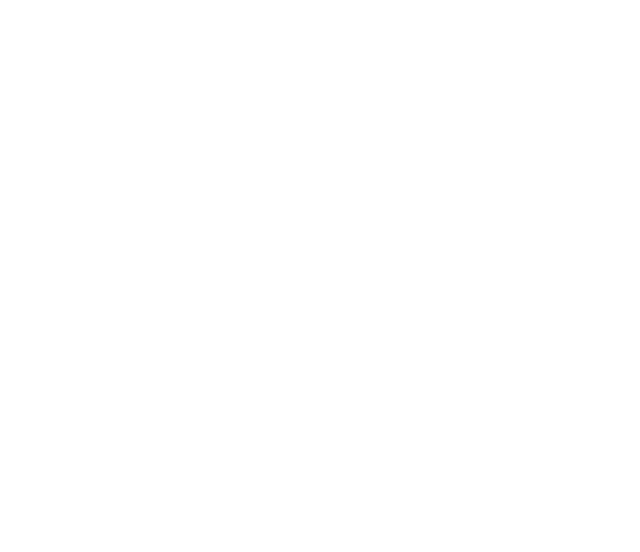
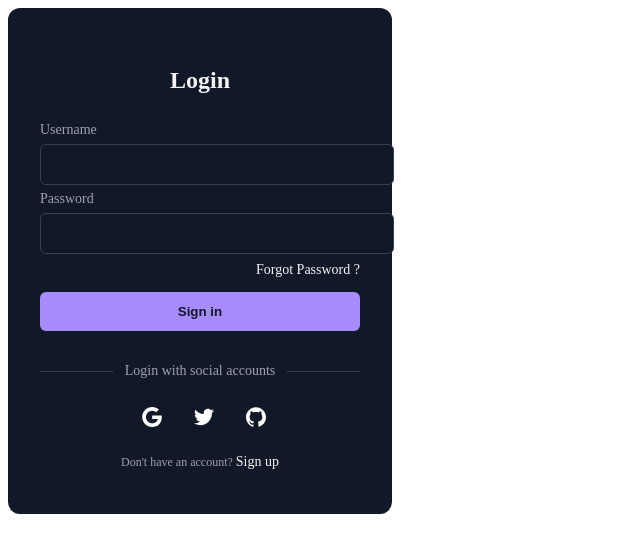
Before and after one commit to JasaroskaAdrian/M321_Chat-App, a website: page app/Client/Views/login.html in a window 1280 px wide. Shown: the whole page, without its empty margins (0-640 px from the left). Drawn offline with Linux system fonts and the light colour scheme.

Commit message:
server.js updated, its not working quite right yet, for some reason its not working but its probably a very dumb error that i am just overseeing, i finished the designing of the login page and included vanilla css into this Project and im trying to make it work with the express server

```diff
--- /dev/null
+++ b/App/Client/Styles/login.css
@@ -0,0 +1,122 @@
+/* From Uiverse.io by Yaya12085 */
+.form-container {
+    width: 320px;
+    border-radius: 0.75rem;
+    background-color: rgba(17, 24, 39, 1);
+    padding: 2rem;
+    color: rgba(243, 244, 246, 1);
+  }
+
+  .title {
+    text-align: center;
+    font-size: 1.5rem;
+    line-height: 2rem;
+    font-weight: 700;
+  }
+
+  .form {
+    margin-top: 1.5rem;
+  }
+
+  .input-group {
+    margin-top: 0.25rem;
+    font-size: 0.875rem;
+    line-height: 1.25rem;
+  }
+
+  .input-group label {
+    display: block;
+    color: rgba(156, 163, 175, 1);
+    margin-bottom: 4px;
+  }
+
+  .input-group input {
+    width: 100%;
+    border-radius: 0.375rem;
+    border: 1px solid rgba(55, 65, 81, 1);
+    outline: 0;
+    background-color: rgba(17, 24, 39, 1);
+    padding: 0.75rem 1rem;
+    color: rgba(243, 244, 246, 1);
+  }
+
+  .input-group input:focus {
+    border-color: rgba(167, 139, 250);
+  }
+
+  .forgot {
+    display: flex;
+    justify-content: flex-end;
+    font-size: 0.75rem;
+    line-height: 1rem;
+    color: rgba(156, 163, 175,1);
+    margin: 8px 0 14px 0;
+  }
+
+  .forgot a,.signup a {
+    color: rgba(243, 244, 246, 1);
+    text-decoration: none;
+    font-size: 14px;
+  }
+
+  .forgot a:hover, .signup a:hover {
+    text-decoration: underline rgba(167, 139, 250, 1);
+  }
+
+  .sign {
+    display: block;
+    width: 100%;
+    background-color: rgba(167, 139, 250, 1);
+    padding: 0.75rem;
+    text-align: center;
+    color: rgba(17, 24, 39, 1);
+    border: none;
+    border-radius: 0.375rem;
+    font-weight: 600;
+  }
+
+  .social-message {
+    display: flex;
+    align-items: center;
+    padding-top: 1rem;
+  }
+
+  .line {
+    height: 1px;
+    flex: 1 1 0%;
+    background-color: rgba(55, 65, 81, 1);
+  }
+
+  .social-message .message {
+    padding-left: 0.75rem;
+    padding-right: 0.75rem;
+    font-size: 0.875rem;
+    line-height: 1.25rem;
+    color: rgba(156, 163, 175, 1);
+  }
+
+  .social-icons {
+    display: flex;
+    justify-content: center;
+  }
+
+  .social-icons .icon {
+    border-radius: 0.125rem;
+    padding: 0.75rem;
+    border: none;
+    background-color: transparent;
+    margin-left: 8px;
+  }
+
+  .social-icons .icon svg {
+    height: 1.25rem;
+    width: 1.25rem;
+    fill: #fff;
+  }
+
+  .signup {
+    text-align: center;
+    font-size: 0.75rem;
+    line-height: 1rem;
+    color: rgba(156, 163, 175, 1);
+  }
--- a/app/Client/Views/login.html
+++ b/app/Client/Views/login.html
@@ -4,8 +4,50 @@
     <meta charset="UTF-8">
     <meta name="viewport" content="width=device-width, initial-scale=1.0">
     <title>Login to Your Account</title>
+    <link rel="stylesheet" href="../Styles/login.css">
 </head>
 <body>
-
+<div class="form-container">
+	<p class="title">Login</p>
+	<form class="form">
+		<div class="input-group">
+			<label for="username">Username</label>
+			<input type="text" name="username" id="username" placeholder="">
+		</div>
+		<div class="input-group">
+			<label for="password">Password</label>
+			<input type="password" name="password" id="password" placeholder="">
+			<div class="forgot">
+				<a rel="noopener noreferrer" href="#">Forgot Password ?</a>
+			</div>
+		</div>
+		<button class="sign">Sign in</button>
+	</form>
+	<div class="social-message">
+		<div class="line"></div>
+		<p class="message">Login with social accounts</p>
+		<div class="line"></div>
+	</div>
+	<div class="social-icons">
+		<button aria-label="Log in with Google" class="icon">
+			<svg xmlns="http://www.w3.org/2000/svg" viewBox="0 0 32 32" class="w-5 h-5 fill-current">
+				<path d="M16.318 13.714v5.484h9.078c-0.37 2.354-2.745 6.901-9.078 6.901-5.458 0-9.917-4.521-9.917-10.099s4.458-10.099 9.917-10.099c3.109 0 5.193 1.318 6.38 2.464l4.339-4.182c-2.786-2.599-6.396-4.182-10.719-4.182-8.844 0-16 7.151-16 16s7.156 16 16 16c9.234 0 15.365-6.49 15.365-15.635 0-1.052-0.115-1.854-0.255-2.651z"></path>
+			</svg>
+		</button>
+		<button aria-label="Log in with Twitter" class="icon">
+			<svg xmlns="http://www.w3.org/2000/svg" viewBox="0 0 32 32" class="w-5 h-5 fill-current">
+				<path d="M31.937 6.093c-1.177 0.516-2.437 0.871-3.765 1.032 1.355-0.813 2.391-2.099 2.885-3.631-1.271 0.74-2.677 1.276-4.172 1.579-1.192-1.276-2.896-2.079-4.787-2.079-3.625 0-6.563 2.937-6.563 6.557 0 0.521 0.063 1.021 0.172 1.495-5.453-0.255-10.287-2.875-13.52-6.833-0.568 0.964-0.891 2.084-0.891 3.303 0 2.281 1.161 4.281 2.916 5.457-1.073-0.031-2.083-0.328-2.968-0.817v0.079c0 3.181 2.26 5.833 5.26 6.437-0.547 0.145-1.131 0.229-1.724 0.229-0.421 0-0.823-0.041-1.224-0.115 0.844 2.604 3.26 4.5 6.14 4.557-2.239 1.755-5.077 2.801-8.135 2.801-0.521 0-1.041-0.025-1.563-0.088 2.917 1.86 6.36 2.948 10.079 2.948 12.067 0 18.661-9.995 18.661-18.651 0-0.276 0-0.557-0.021-0.839 1.287-0.917 2.401-2.079 3.281-3.396z"></path>
+			</svg>
+		</button>
+		<button aria-label="Log in with GitHub" class="icon">
+			<svg xmlns="http://www.w3.org/2000/svg" viewBox="0 0 32 32" class="w-5 h-5 fill-current">
+				<path d="M16 0.396c-8.839 0-16 7.167-16 16 0 7.073 4.584 13.068 10.937 15.183 0.803 0.151 1.093-0.344 1.093-0.772 0-0.38-0.009-1.385-0.015-2.719-4.453 0.964-5.391-2.151-5.391-2.151-0.729-1.844-1.781-2.339-1.781-2.339-1.448-0.989 0.115-0.968 0.115-0.968 1.604 0.109 2.448 1.645 2.448 1.645 1.427 2.448 3.744 1.74 4.661 1.328 0.14-1.031 0.557-1.74 1.011-2.135-3.552-0.401-7.287-1.776-7.287-7.907 0-1.751 0.62-3.177 1.645-4.297-0.177-0.401-0.719-2.031 0.141-4.235 0 0 1.339-0.427 4.4 1.641 1.281-0.355 2.641-0.532 4-0.541 1.36 0.009 2.719 0.187 4 0.541 3.043-2.068 4.381-1.641 4.381-1.641 0.859 2.204 0.317 3.833 0.161 4.235 1.015 1.12 1.635 2.547 1.635 4.297 0 6.145-3.74 7.5-7.296 7.891 0.556 0.479 1.077 1.464 1.077 2.959 0 2.14-0.020 3.864-0.020 4.385 0 0.416 0.28 0.916 1.104 0.755 6.4-2.093 10.979-8.093 10.979-15.156 0-8.833-7.161-16-16-16z"></path>
+			</svg>
+		</button>
+	</div>
+	<p class="signup">Don't have an account?
+		<a rel="noopener noreferrer" href="#" class="">Sign up</a>
+	</p>
+</div>
 </body>
 </html>
--- a/package.json
+++ b/package.json
@@ -6,11 +6,16 @@
   "scripts": {
     "test": "jest"
   },
+  "type": "module",
   "author": "Adrian Jasaroska",
   "license": "ISC",
   "dependencies": {
+    "cors": "^2.8.5",
+    "dotenv": "^16.4.7",
     "express": "^4.21.2",
     "http": "^0.0.1-security",
+    "path": "^0.12.7",
+    "url": "^0.11.4",
     "winston": "^3.17.0"
   }
 }
```
Also changed, not shown: app/Server/server.js (+51 -1 lines), README.md, 5 other files.
